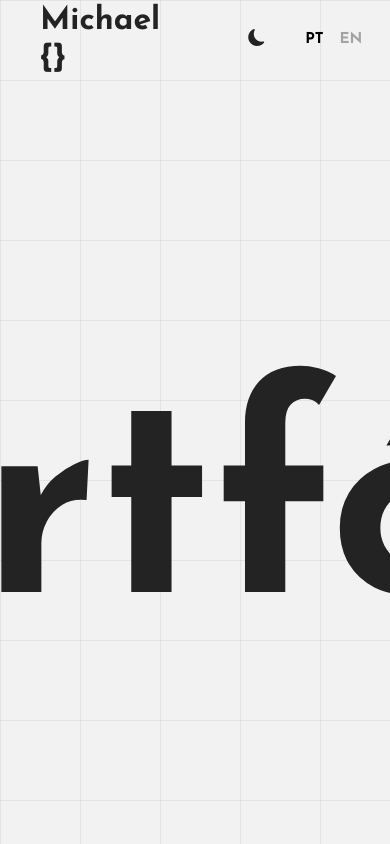
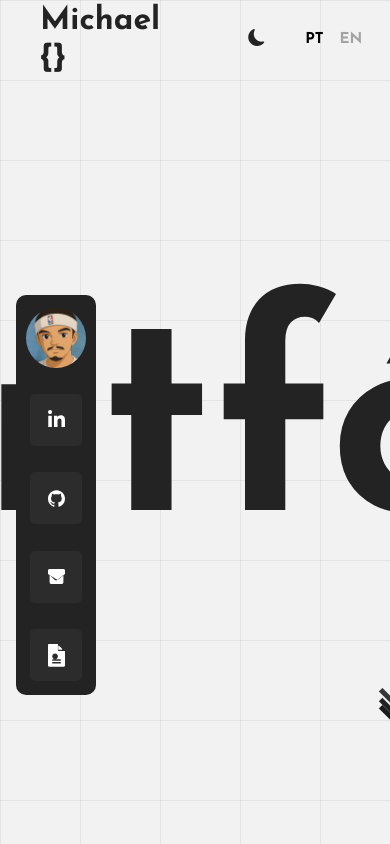
Before and after one commit to Maycondo/Portifolio, a React (Vite) app: page / in a window 390 px wide. Shown: the top 844 px of the page. Built offline with nearby package versions, Linux system fonts and the light colour scheme.

Commit message:
Adicionando componente PainelAdmin com animações e links para redes sociais. Removendo componentes não utilizados e ajustando estilos para melhor responsividade.

```diff
--- a/src/Home.jsx
+++ b/src/Home.jsx
@@ -5,10 +5,9 @@ import { useState, useEffect } from 'react';
 import Main from './components/Main/index.jsx';
 import Footer from './components/Footer/index.jsx';
 import Loader from './components/Loader/index.jsx';
+import PainelAdmin from './components/PainelAmind/PainelAmind.jsx';
 import BlurText from './hooks/ AnimationText/BlurText.jsx';
-import Imagem from "./imagens/Imagem.jpeg";
 import ButtonLow from './hooks/Low/index.jsx';
-import TextAnimation from './hooks/ AnimationText/useTextAnimation.jsx';
 
 // Importando os hooks personalizados para troca de tema e linguagem
 import ThemeToggle from './hooks/Buttons/useThemeToggle.jsx';
@@ -29,10 +28,6 @@ const useLoader = (delay) => {
 };
 
 
-const slideUp = {
-    hidden: { opacity: 0, y: 20 },
-    visible: { opacity: 1, y: 0 }
-};
 
 const Name = "Michael {}"; // Nome do portfólio, pode ser alterado conforme necessário
 const Portfólio = "Portfólio"; // Nome do portfólio, pode ser alterado
@@ -108,30 +103,12 @@ export default function Home() {
                             animateBy="words"
                             direction="top"
                             onAnimationComplete={handleAnimationComplete}></BlurText>
-
+                        <div className="Container-Text">
+                            <ButtonLow></ButtonLow>
+                        </div>
                     </div>
-                     { /*
-                    <div className="Painel-Perso">
-           <div className='Container-Image'>
-                                    <img id="Imagem-User" src={Imagem} alt="Imagem_Perso"/>
-                                </div>
-
-
-
-                            <div className="Container-discrition">
-                                <TextAnimation></TextAnimation>
-                            <motion.div className='painel-textos' initial="hidden" animate="visible" variants={slideUp} transition={{ duration: 0.8, ease: "easeInOut" }}>
-                              { /*  <h5 id="Email">maycondouglasniculau@gmail.com</h5>
-                                 <h1 id="Founder">Description</h1>
-                            <p id="Texto-mini">{texts['text_peque']}</p>
-                            </motion.div >
-                                <ButtonLow></ButtonLow>
-                                </div>
-
-                    </div>
-                                          */  }
-
                 </section>
+                <PainelAdmin texts={texts} handleLanguageChange={handleLanguageChange} ></PainelAdmin>
         </header>
             <Main  texts={texts}  navtexts={navtexts} handleLanguageChange={selectedLanguage} ></Main>
             <Footer texts={texts} handleLanguageChange={selectedLanguage} ></Footer>
--- a/src/components/Main/style.css
+++ b/src/components/Main/style.css
@@ -1,4 +1,4 @@
-main{
+main {
   width: auto;
   display: flex;
   flex-direction: column;
@@ -6,6 +6,7 @@ main{
   background-color: var(--Backgtound-fundo-Color);
   transition: all 300ms;
 }
+
 
 .Main h1 {
   margin: 2rem;
@@ -41,6 +42,7 @@ main{
   justify-content: space-around;
   align-items: center;
 }
+
 .Projectos {
   height: auto;
   min-height: 100vh;
@@ -76,7 +78,6 @@ main{
 }
 
 @media (max-width: 480px) {
-
   .Main {
     flex-direction: column; /* Stack dos elementos em uma coluna */
   }
@@ -94,4 +95,5 @@ main{
 .Projectos {
   padding: 1rem;
 }
+
 }
--- /dev/null
+++ b/src/components/PainelAmind/PainelAmind.css
@@ -0,0 +1,91 @@
+
+
+.Painel-Admin{
+    position: absolute;
+    top: 33%;
+    left: 0;
+    height: 400px;
+    width: 80px;
+    border-radius: 10px;
+    margin: 1rem;
+    display: flex;
+    flex-direction: column;
+    justify-content: space-around;
+    align-items: center;
+    z-index: 1000;
+    background-color: var(--Color-texte-portifolio);
+}
+
+.Painel-Admin__img {
+    width: 60px;
+    height: 60px;
+    overflow: hidden;
+}
+
+.Painel-Admin__img img {
+    width: 100%;
+    height: 100%;
+    object-fit: cover;
+    border-radius: 50%;
+}
+
+.socialContainer {
+  width: 52px;
+  height: 52px;
+  border-radius: 5px;
+  background-color: rgb(44, 44, 44);
+  display: flex;
+  align-items: center;
+  justify-content: center;
+  overflow: hidden;
+  transition-duration: 0.3s;
+}
+/* instagram*/
+.containerOne:hover {
+  background-color: #d62929;
+  transition-duration: 0.3s;
+}
+/* twitter*/
+.containerTwo:hover {
+  background-color: #00acee;
+  transition-duration: 0.3s;
+}
+/* linkdin*/
+.containerThree:hover {
+  background-color: #0072b1;
+  transition-duration: 0.3s;
+}
+/* Whatsapp*/
+.containerFour:hover {
+  background-color: green;
+  transition-duration: 0.3s;
+}
+
+.socialContainer:active {
+  transform: scale(0.9);
+  transition-duration: 0.3s;
+}
+
+.socialSvg {
+  width: 17px;
+}
+
+.socialSvg path {
+  fill: rgb(255, 255, 255);
+}
+
+.socialContainer:hover .socialSvg {
+  animation: slide-in-top 0.3s both;
+}
+
+@keyframes slide-in-top {
+  0% {
+    transform: translateY(-50px);
+    opacity: 0;
+  }
+
+  100% {
+    transform: translateY(0);
+    opacity: 1;
+  }
+}
--- /dev/null
+++ b/src/components/PainelAmind/PainelAmind.jsx
@@ -0,0 +1,38 @@
+
+import { motion } from "framer-motion";
+import './PainelAmind.css';
+import Imagem from '../../imagens/Imagem.jpeg';
+
+
+
+export default function Socialmidias() {
+
+
+    return (
+             <motion.div className="Painel-Admin" initial={{ opacity: 0, y: 30 }} animate={{ opacity: 1, y: 0 }} transition={{ duration: 0.8, ease: "easeOut" }} whileHover={{ scale: 1.02 }} >
+                        <div className="Painel-Admin__img">
+                           <img src={Imagem} alt="Maycon Douglas"/>
+                        </div>
+                        <a className="socialContainer containerThree" href="https://www.linkedin.com/notifications/?filter=all" target="_blank" rel="noopener noreferrer">
+                            <svg viewBox="0 0 448 512" className="socialSvg linkdinSvg">
+                                <path d="M100.28 448H7.4V148.9h92.88zM53.79 108.1C24.09 108.1 0 83.5 0 53.8a53.79 53.79 0 0 1 107.58 0c0 29.7-24.1 54.3-53.79 54.3zM447.9 448h-92.68V302.4c0-34.7-.7-79.2-48.29-79.2-48.29 0-55.69 37.7-55.69 76.7V448h-92.78V148.9h89.08v40.8h1.3c12.4-23.5 42.69-48.3 87.88-48.3 94 0 111.28 61.9 111.28 142.3V448z" />
+                            </svg>
+                        </a>
+                    <a className="socialContainer containerTwo" href="https://github.com/Maycondo" target="_blank" rel="noopener noreferrer">
+                        <svg viewBox="0 0 496 512" className="socialSvg githubSvg">
+                            <path d="M165.9 397.4c0 2-2.3 3.6-5.2 3.6-3.5 0-6.2-2-6.2-4.5 0-2.4 2.3-4.3 5.3-4.3 3.2 0 6.1 2 6.1 4.4zM141 384c-.7 2-2.7 3.5-5.2 3.5s-4.9-1.5-5.2-3.5c-.3-2 .7-3.7 2.6-4.3 1.8-.7 4 .2 4.7 1.8.7 1.6.4 3.2-.7 4zm-12.3-7.7c-.3 1.5-2 2.5-3.9 2.2-1.9-.3-3.2-1.7-2.9-3.2.3-1.5 2-2.5 3.9-2.2 1.9.3 3.2 1.7 2.9 3.2zm-10.2-10.5c-.8 1.3-2.8 1.1-4.3-.5-1.5-1.6-1.9-3.7-1-5 .8-1.3 2.8-1.1 4.3.5 1.5 1.6 1.9 3.7 1 5zM244 8C109.3 8 0 117.3 0 252c0 108.9 70.7 201.4 169 234.1 12.3 2.3 16.8-5.4 16.8-12v-42.2c-68.7 14.9-83.2-33.1-83.2-33.1-11.2-28.5-27.3-36.1-27.3-36.1-22.3-15.3 1.7-15 1.7-15 24.6 1.7 37.6 25.2 37.6 25.2 21.9 37.6 57.6 26.7 71.6 20.4 2.2-15.9 8.6-26.7 15.6-32.8-54.8-6.2-112.5-27.4-112.5-122 0-27 9.6-49.1 25.2-66.4-2.5-6.2-10.9-31.2 2.4-65 0 0 20.6-6.6 67.4 25.2 19.5-5.4 40.4-8.1 61.2-8.2 20.8.1 41.7 2.8 61.2 8.2 46.7-31.8 67.3-25.2 67.3-25.2 13.4 33.8 4.9 58.8 2.4 65 15.7 17.3 25.2 39.4 25.2 66.4 0 94.9-57.8 115.7-112.8 121.8 8.8 7.6 16.6 22.6 16.6 45.6v67.6c0 6.6 4.3 14.3 16.8 12C425.3 453.4 496 360.9 496 252 496 117.3 386.7 8 252 8z"/>
+                        </svg>
+                    </a>
+                    <a className="socialContainer containerOne" href="mailto:maycondouglasniculau@gmail.com" target="_blank" rel="noopener noreferrer">
+                        <svg viewBox="0 0 512 512" className="socialSvg gmailSvg">
+                            <path d="M502.3 190.8L327.4 338.2c-20.4 17.5-54.5 17.5-74.9 0L9.7 190.8A48 48 0 0 1 0 152V80c0-26.5 21.5-48 48-48h416c26.5 0 48 21.5 48 48v72a48 48 0 0 1-9.7 38.8zM48 208v224c0 26.5 21.5 48 48 48h320c26.5 0 48-21.5 48-48V208L281.6 361.6c-20.4 17.5-54.5 17.5-74.9 0L48 208z"/>
+                        </svg>
+                    </a>
+                    <a className="socialContainer containerFour" href="/curriculo.pdf" target="_blank" rel="noopener noreferrer">
+                        <svg viewBox="0 0 384 512" className="socialSvg curriculoSvg">
+                            <path d="M224 136V0H24C10.8 0 0 10.8 0 24v464c0 13.3 10.8 24 24 24h336c13.3 0 24-10.7 24-24V160H248c-13.2 0-24-10.8-24-24zm64 304H96v-32h192v32zm0-64H96v-32h192v32zm-64-96c0 35.3-28.7 64-64 64s-64-28.7-64-64 28.7-64 64-64 64 28.7 64 64zm96-114.5V128h-88V40h6.1c6.4 0 12.5 2.5 17 7l57.9 57.5c4.5 4.5 7 10.6 7 17z"/>
+                        </svg>
+                    </a>
+    </motion.div>
+    )
+}
--- a/src/components/Socialmidias/Socialmidias.jsx
+++ /dev/null
@@ -1,30 +0,0 @@
-
-import { motion } from 'framer-motion';
-import './Socialmidias.css';
-
-
-const linkVariants = {
-    hidden: { opacity: 0, y: -20 },
-    visible: { opacity: 1, y: 0 }
-};
-
-export default function Socialmidias() {
-
-
-    return (
-         <div className="Social-Midias-Container">
-                <div className="Social-Midias">
-                    <motion.a  href="https://www.linkedin.com/in/maycon-douglas-b97786306/"  target="_blank" initial="hidden" animate="visible" variants={linkVariants} transition={{ duration: 0.5, delay: 0.1 }}>
-                        <i className="bi bi-linkedin"></i>Linkedin
-                    </motion.a>
-                    <motion.a  href="https://github.com/Maycondo"  target="_blank" initial="hidden" animate="visible" variants={linkVariants} transition={{ duration: 0.5, delay: 0.3 }}>
-                        <i className="bi bi-git"></i>Github
-                    </motion.a>
-
-                    <motion.a  href="#" initial="hidden" animate="visible" variants={linkVariants} transition={{ duration: 0.5, delay: 0.5 }}>
-                        <i className="bi bi-file-text-fill"></i>Curriculo
-                    </motion.a>
-                </div>
-       </div>
-    )
-}
--- a/src/index.css
+++ b/src/index.css
@@ -76,17 +76,16 @@
 
 
 header {
-  height: 100%;
+  height: 100vh;
   width: 100%;
   display: flex;
   flex-direction: column;
   background-color: var(--Backgtound-fundo-Color);
   transition: all 300ms;
-    background: var(--Backgtound-fundo-Color);
+   background: var(--Backgtound-fundo-Color);
   --gap: 5em;
   --line: 1px;
   --color: rgba(94, 94, 94, 0.2);
-
   background-image: linear-gradient(
       -90deg,
       transparent calc(var(--gap) - var(--line)),
@@ -100,6 +99,7 @@ header {
       var(--color) var(--gap)
     );
   background-size: var(--gap) var(--gap);
+
 }
 
 .Barra_top {
@@ -184,18 +184,26 @@ header {
   width: 100%;
   display: flex;
   flex-direction: column;
+  justify-content: center;
   align-items: center;
   margin: 2rem;
 }
 
-
 .Portfólio {
   font-size: clamp(18rem, 3vw, 2rem);
   font-weight: 900;
-  margin: 12rem;
+  margin: 1rem;
   text-align: center;
   color: var(--Color-texte-portifolio);
   transition: all 300ms;
+}
+
+.Container-Text {
+  width: 100%;
+  display: flex;
+  justify-content: center;
+  align-items: center;
+  flex-direction: column;
 }
 
 .Painel-Perso {
```
Also changed, not shown: src/components/Socialmidias/Socialmidias.css (deleted, +0 -46 lines). Lines whose indentation alone changed are shown as unchanged.
